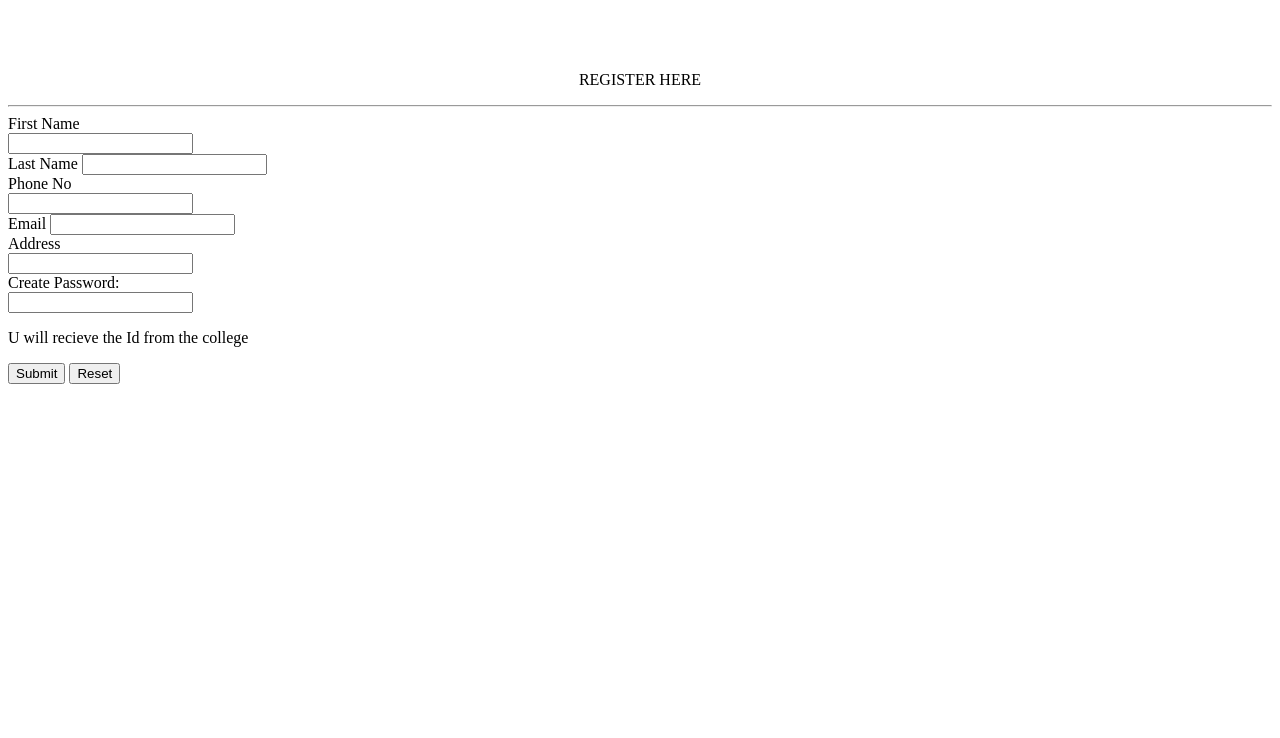
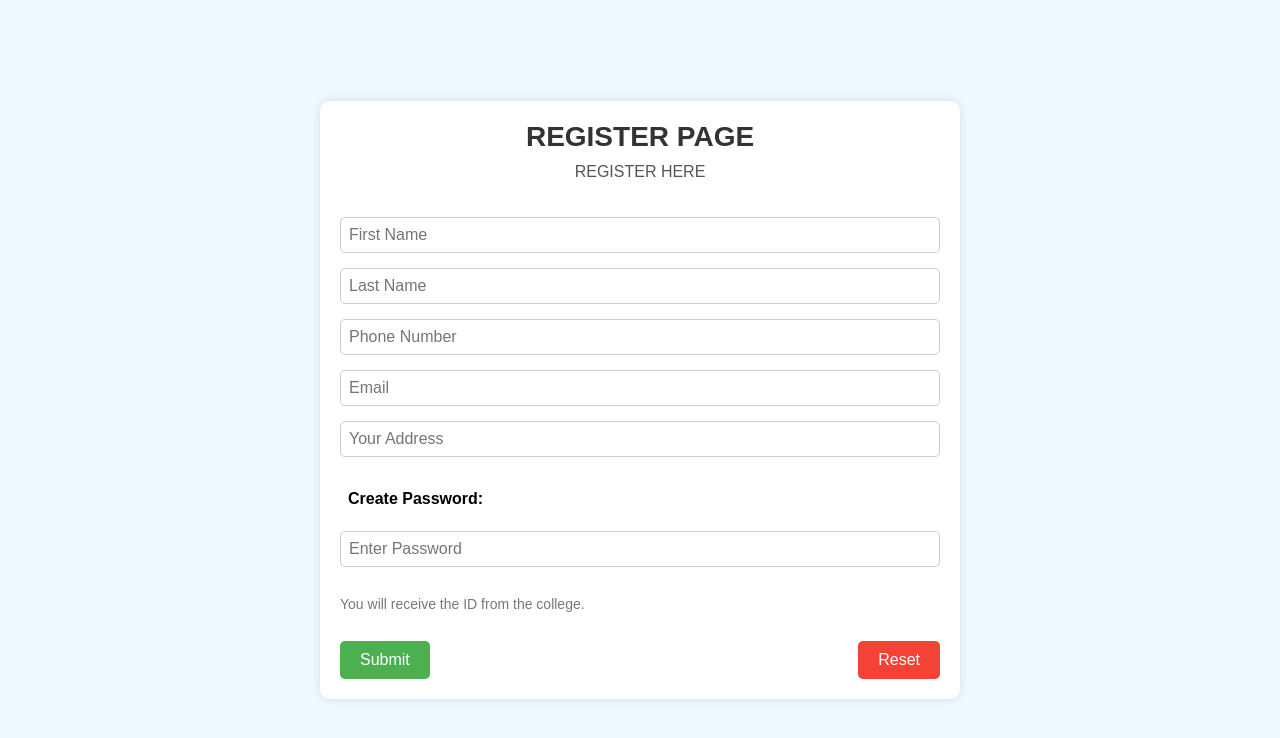
Before and after one commit to rudra3086c/portal, a plain HTML site: page register.html in a window 1280 px wide. Drawn offline with Linux system fonts and the light colour scheme.

Commit message:
New changes

```diff
--- a/register.html
+++ b/register.html
@@ -1,40 +1,126 @@
 <!DOCTYPE html>
 <html lang="en">
 <head>
-    <meta charset="UTF-8">
-    <meta name="viewport" content="width=device-width, initial-scale=1.0">
-    <link rel="stylesheet" href="style.css">
-    <title>Portal</title>
+  <meta charset="UTF-8" />
+  <meta name="viewport" content="width=device-width, initial-scale=1.0" />
+  <title>Register Portal</title>
+  <style>
+    body {
+      margin: 0;
+      font-family: Arial, sans-serif;
+      background-color: #f0f8ff;
+      display: flex;
+      justify-content: center;
+      align-items: center;
+      height: 100vh;
+    }
+
+    .container {
+      width: 600px;
+      padding: 20px;
+      background-color: #ffffff;
+      box-shadow: 0 0 10px rgba(0, 0, 0, 0.1);
+      border-radius: 10px;
+      display: flex;
+      flex-direction: column;
+      gap: 20px;
+    }
+
+    header {
+      text-align: center;
+      font-size: 28px;
+      font-weight: bold;
+      color: #333;
+    }
+
+    p.description {
+      text-align: center;
+      margin-top: -10px;
+      color: #555;
+    }
+
+    form {
+      display: grid;
+      grid-template-columns: 1fr 1fr;
+      gap: 15px;
+    }
+
+    form input,
+    form label {
+      grid-column: span 2;
+      width: 100%;
+      padding: 8px;
+      font-size: 16px;
+      box-sizing: border-box;
+    }
+
+    form input[type="text"],
+    form input[type="email"],
+    form input[type="number"],
+    form input[type="password"] {
+      border: 1px solid #ccc;
+      border-radius: 5px;
+    }
+
+    form label {
+      margin-top: 10px;
+      font-weight: bold;
+    }
+
+    .note {
+      grid-column: span 2;
+      font-size: 14px;
+      color: #777;
+    }
+
+    .buttons {
+      grid-column: span 2;
+      display: flex;
+      justify-content: space-between;
+      gap: 10px;
+    }
+
+    button {
+      padding: 10px 20px;
+      font-size: 16px;
+      border: none;
+      border-radius: 5px;
+      cursor: pointer;
+    }
+
+    .submit-btn {
+      background-color: #4caf50;
+      color: white;
+    }
+
+    .reset-btn {
+      background-color: #f44336;
+      color: white;
+    }
+
+    a {
+      text-decoration: none;
+    }
+  </style>
 </head>
-<body  class="Login">
-    <div >
-    <header style="font-size: x-large; font-weight: bold;opacity: 0;">REGISTER PAGE</header>
-    <br><br>
-    <div id="form">
+<body>
+  <div class="container">
+    <header>REGISTER PAGE</header>
+    <p class="description">REGISTER HERE</p>
     <form>
-        <p style="margin-top: 0% ;text-align:center;">REGISTER HERE</p>
-        <!-- style="border-radius: 12px; color: black; background-color: whitesmoke;border: 0;font-size: 30px;" -->
-          <!-- style="border-radius: 12px; color: black; background-color: whitesmoke;border: 0;font-size: 30px;margin-top:50px;" -->
-           <!-- style="color: brown; -->
-        <hr>
-        <label>First Name</label><br>
-        <input type="text"><br>
-        <label>Last Name</label>
-        <input type="text"><br>
-        <label>Phone No</label><br>
-        <input type="number"><br>
-        <label>Email</label>
-        <input type="email"><br>
-        <label>Address</label><br>
-        <input type="text"><br>
-        <label>Create Password:</label><br>
-        <input type="password"><br>
-        <p>U will recieve the Id from the college<br></p>
-        <a href="dashboard.html"><button type="button">Submit</button></a>
-        <button type="reset">Reset</button>
+      <input type="text" placeholder="First Name" required />
+      <input type="text" placeholder="Last Name" required />
+      <input type="number" placeholder="Phone Number" required />
+      <input type="email" placeholder="Email" required />
+      <input type="text" placeholder="Your Address" required />
+      <label>Create Password:</label>
+      <input type="password" placeholder="Enter Password" required />
+      <p class="note">You will receive the ID from the college.</p>
+      <div class="buttons">
+        <a href="dashboard.html"><button type="button" class="submit-btn">Submit</button></a>
+        <button type="reset" class="reset-btn">Reset</button>
+      </div>
     </form>
-    </div>
-
-    </div>
+  </div>
 </body>
 </html>
```
Also changed, not shown: aboutus.html (+164 -3 lines), index.html (+1 -1 lines).
